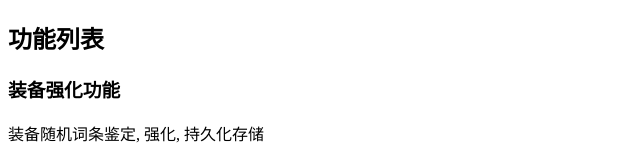
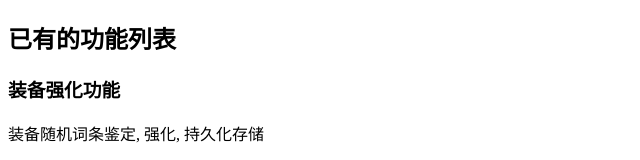
Before and after one commit to 1135065316/1135065316.github.io, a plain HTML site: page index.html in a window 1280 px wide. Shown: the top 160 px of the page, without its empty margins (0-640 px from the left). Drawn offline with Linux system fonts and the light colour scheme; grey boxes are pictures that could not be loaded.

Commit message:
调整: 标题描述

```diff
--- a/index.html
+++ b/index.html
@@ -3,7 +3,7 @@
 
 <body>
 
-  <h2>功能列表</h2>
+  <h2>已有的功能列表</h2>
 
   <div class="plugin">
     <h3>装备强化功能</h3>
```
